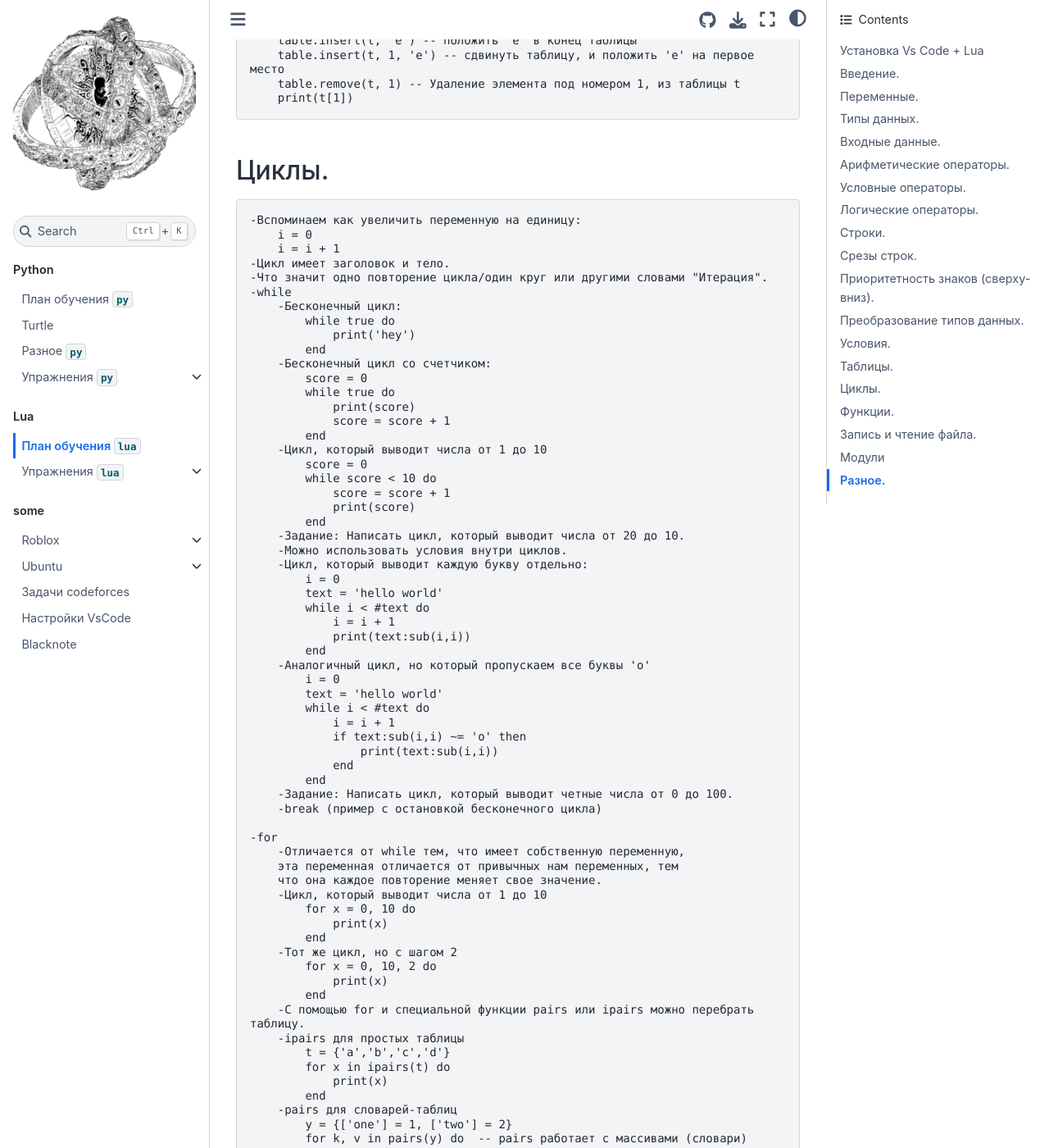
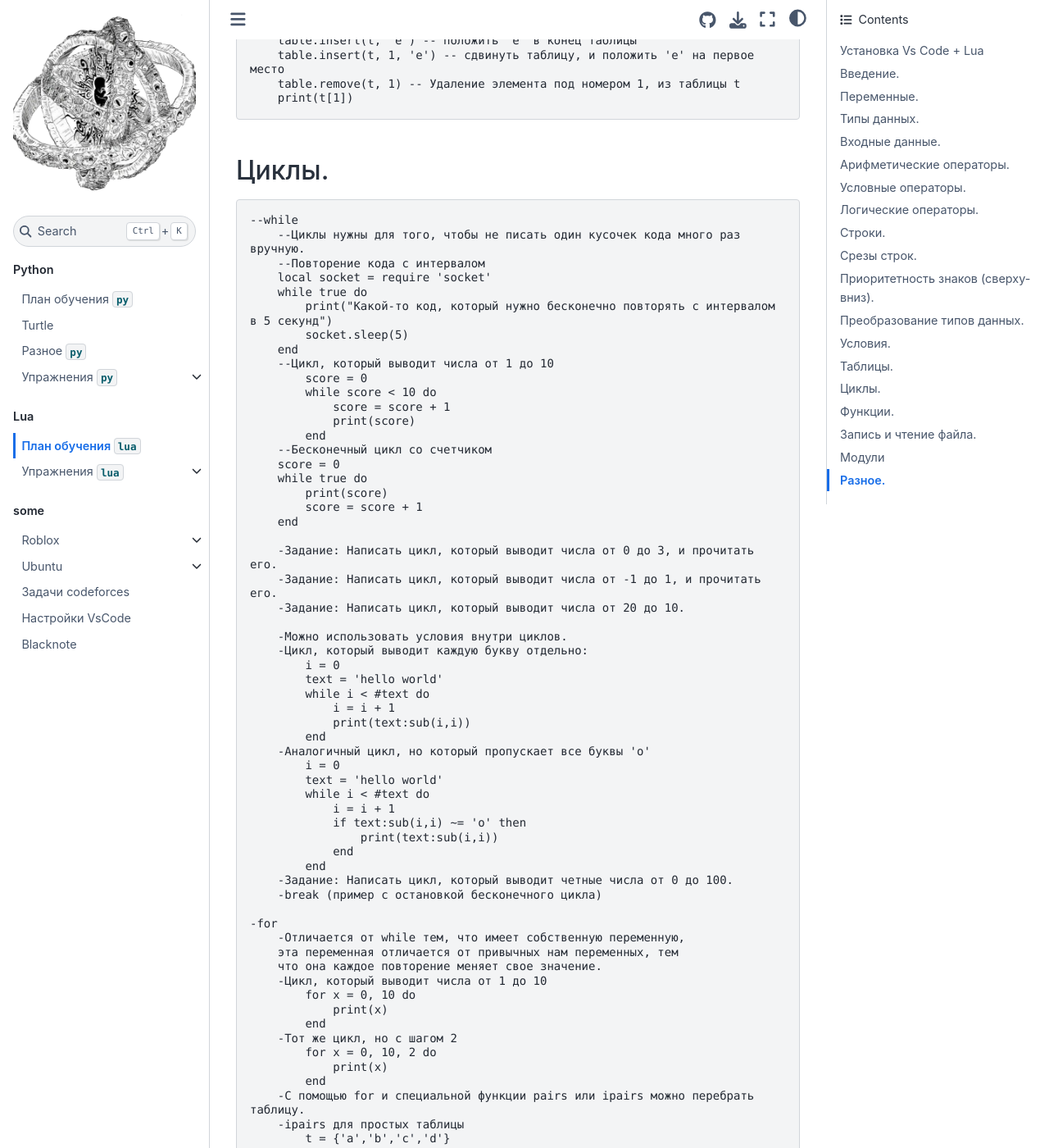
Before and after one commit to your-teach/faithpages, a Jupyter Book: the page built from Lua/study-plan-lua.md, in a window 1280 px wide and 1400 px high, scrolled down 6548 px. Shown: the whole window at 82% size. Built offline with Jupyter Book 1.0.4 settings and Sphinx 7.4.7 and the Sphinx Book theme 1.1.4, drawn with Linux system fonts in a browser that asks for light colours; some of the changed text lies outside the part shown.

```diff
--- a/Lua/study-plan-lua.md
+++ b/Lua/study-plan-lua.md
@@ -286,29 +286,31 @@ https://ru.wikibooks.org/wiki/Lua/Типы_данных
         print(t[1])
 
 ## Циклы.
-    -Вспоминаем как увеличить переменную на единицу:
-        i = 0
-        i = i + 1
-    -Цикл имеет заголовок и тело.
-    -Что значит одно повторение цикла/один круг или другими словами "Итерация".
-    -while
-        -Бесконечный цикл:
-            while true do
-                print('hey')
-            end
-        -Бесконечный цикл со счетчиком:
-            score = 0
-            while true do
-                print(score)
-                score = score + 1
-            end
-        -Цикл, который выводит числа от 1 до 10
+    --while
+        --Циклы нужны для того, чтобы не писать один кусочек кода много раз вручную.
+        --Повторение кода с интервалом
+        local socket = require 'socket'
+        while true do
+            print("Какой-то код, который нужно бесконечно повторять с интервалом в 5 секунд")
+            socket.sleep(5)
+        end
+        --Цикл, который выводит числа от 1 до 10
             score = 0
             while score < 10 do
                 score = score + 1
                 print(score)
             end
+        --Бесконечный цикл со счетчиком
+        score = 0
+        while true do
+            print(score)
+            score = score + 1
+        end
+
+        -Задание: Написать цикл, который выводит числа от 0 до 3, и прочитать его.
+        -Задание: Написать цикл, который выводит числа от -1 до 1, и прочитать его.
         -Задание: Написать цикл, который выводит числа от 20 до 10.
+
         -Можно использовать условия внутри циклов.
         -Цикл, который выводит каждую букву отдельно:
             i = 0
@@ -317,7 +319,7 @@ https://ru.wikibooks.org/wiki/Lua/Типы_данных
                 i = i + 1
                 print(text:sub(i,i))
             end
-        -Аналогичный цикл, но который пропускаем все буквы 'o'
+        -Аналогичный цикл, но который пропускает все буквы 'o'
             i = 0
             text = 'hello world'
             while i < #text do
```
Also changed, not shown: other parts of Lua/study-plan-lua.md (+3 -0 lines), NEW/tkinter.md (added, +3 -0 lines), Python/study-plan-py.md (+10 -2 lines), Python/turtle.md (+20 -0 lines), tasks-lua/6.cycles.md (+23 -5 lines), 1 other file.
